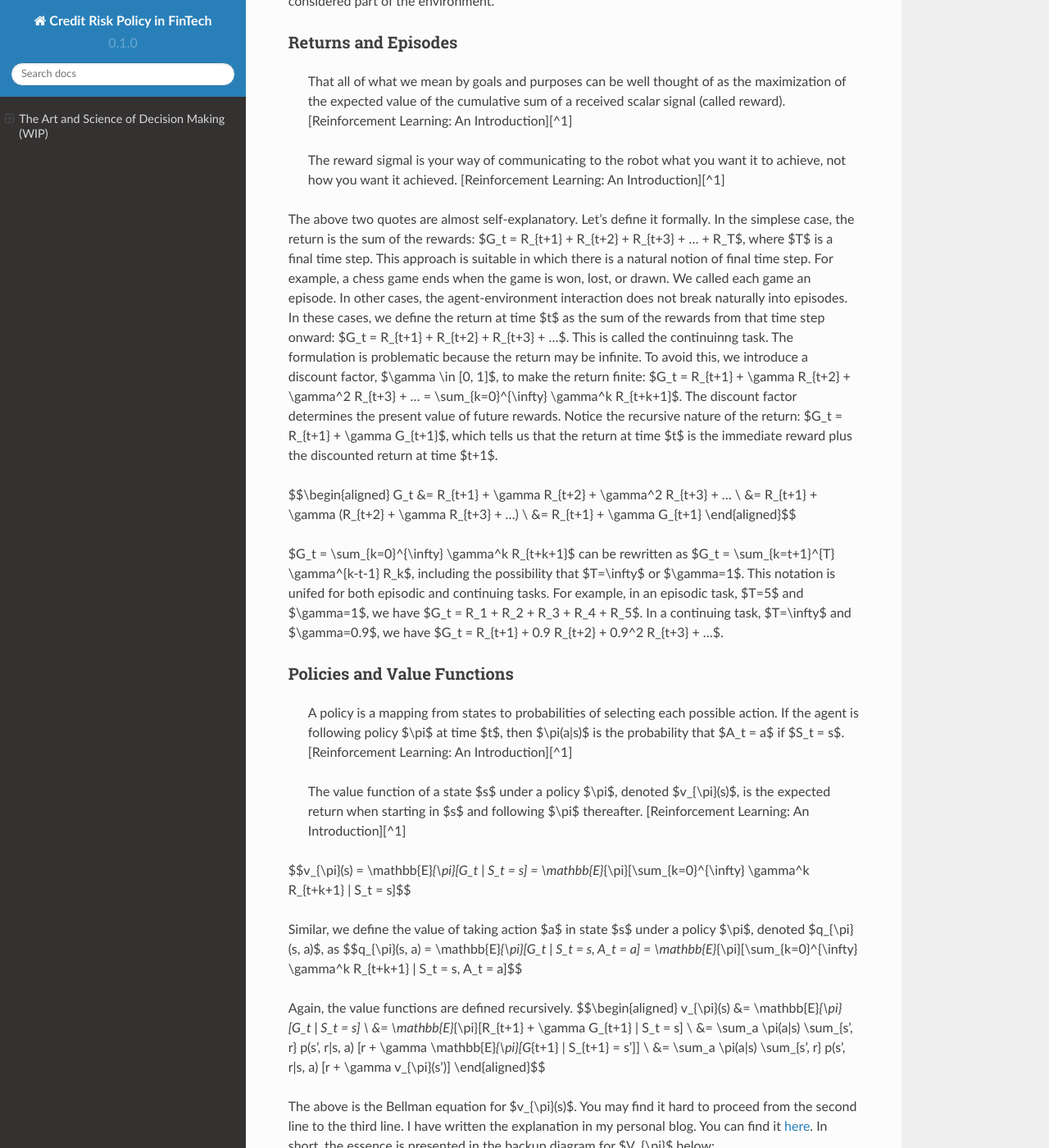
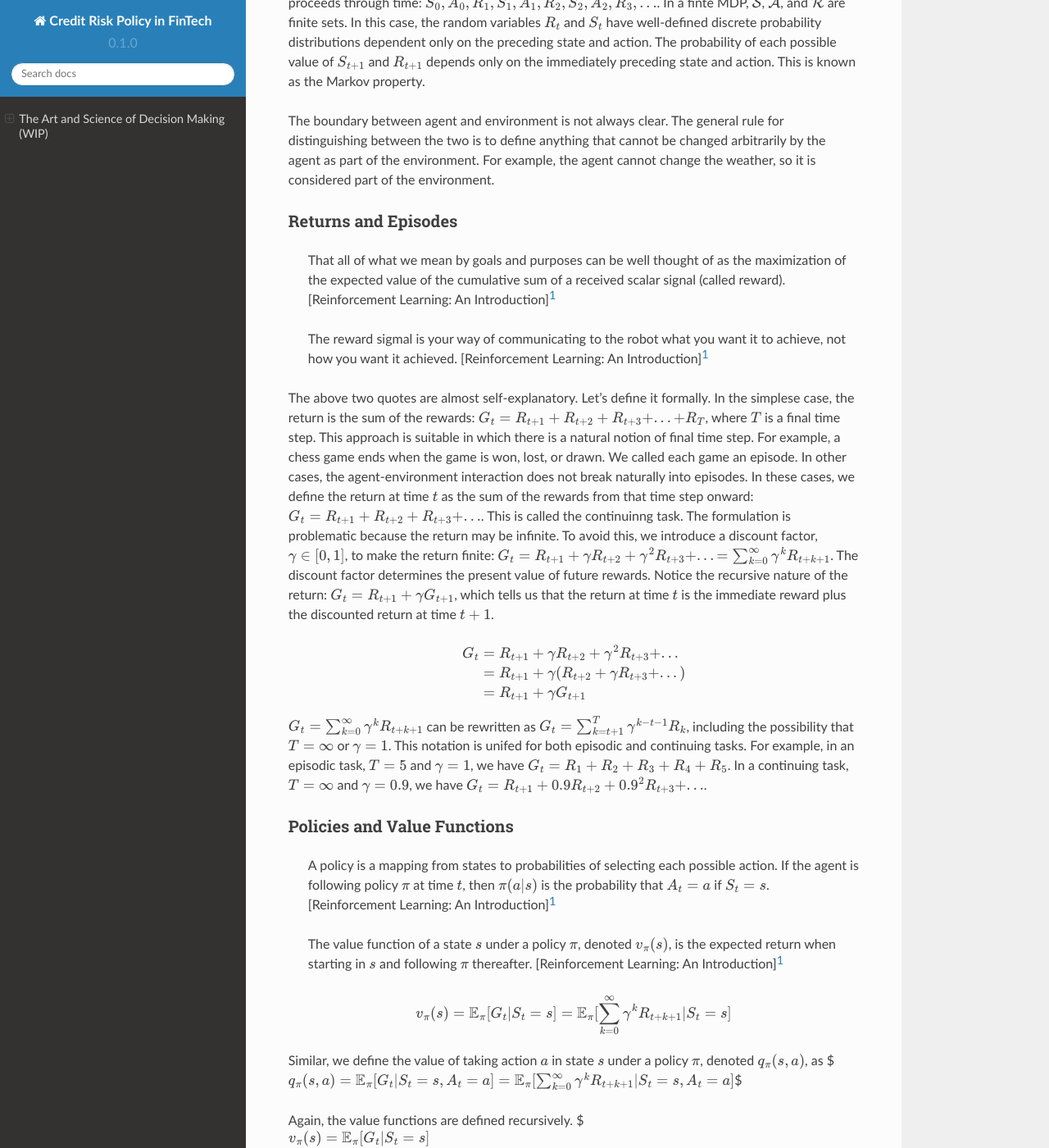
Before and after one commit to kychanbp/credit_risk_mgmt_fintech, a Sphinx documentation site: the page built from docs/source/fundamentals/decision_making.md, in a window 1280 px wide and 1400 px high, scrolled down 3589 px. Shown: the whole window at 82% size. Built offline with Sphinx 7.4.7 and the Read the Docs theme 2.0.0, drawn with Linux system fonts in a browser that asks for light colours; some of the changed text lies outside the part shown.

Commit message:
fixed latex and image

```diff
--- a/docs/requirements.txt
+++ b/docs/requirements.txt
@@ -1,3 +1,4 @@
 sphinx==7.1.2
 sphinx-rtd-theme==1.3.0rc1
 recommonmark
+myst-parser
--- a/docs/source/conf.py
+++ b/docs/source/conf.py
@@ -18,16 +18,14 @@
     'sphinx.ext.autosummary',
     'sphinx.ext.intersphinx',
     'sphinx.ext.mathjax',
-    'recommonmark',
+    'myst_parser',
 ]
 
 myst_enable_extensions = [
     "amsmath",
     "dollarmath",
-    # other extensions...
 ]
 
-# Add source suffix for Markdown files
 source_suffix = {
     '.rst': 'restructuredtext',
     '.md': 'markdown',
--- a/docs/source/fundamentals/decision_making.md
+++ b/docs/source/fundamentals/decision_making.md
@@ -50,7 +50,7 @@
 
 ### The Agent-Environment Interface
 
-<img src="agent_environment_interface.png" alt="The agent-environment interaction in a MDP" width="600">
+![The agent-environment interaction in a MDP](agent_environment_interface.png)
 
 The agent-environment interface in a Markov Decision Process (MDP) is illustrated above. The agent and environment interact at each discrete time steps, $t=0,1,2,3,...$. At each time step, the agent receives a state, $S_t \in \mathcal{S}$, from the environment, where $\mathcal{S}$ is the set of all possible states. The agent then selects an action, $A_t \in \mathcal{A}(s)$ ($A$ is a function of $s$). One time step later, the agent receives a reward, $R_{t+1} \in \mathcal{R}$, and the environment transitions to a new state, $S_{t+1}$ (We use $\mathcal{R_{t+1}}$ instead of $\mathcal{R_t}$ to denote the reward due to $\mathcal{A+t}$ because it emphasizes that the next reward and next state.). The MDP ange agent together thereby give rise to a sequence or trajectory that proceeds through time: $S_0, A_0, R_1, S_1, A_1, R_2, S_2, A_2, R_3, ...$. In a finte MDP, $\mathcal{S}$, $\mathcal{A}$, and $\mathcal{R}$ are finite sets. In this case, the random variables $R_t$ and $S_t$ have well-defined discrete probability distributions dependent only on the preceding state and action. The probability of each possible value of $S_{t+1}$ and $R_{t+1}$ depends only on the immediately preceding state and action. This is known as the Markov property.
 
@@ -93,7 +93,7 @@
 
 The above is the Bellman equation for $v_{\pi}(s)$. You may find it hard to proceed from the second line to the third line. I have written the explanation in my personal blog. You can find it [here](https://www.zhizhi-gewu.com/supplementary-note-of-the-derivation-of-bellman-equation-in-reinforcement-learning-an-introduction/). In short, the essence is presented in the backup diagram for $V_{\pi}$ below:
 
-<img src="backup_diagram.png" alt="Backup Diagram" width="500">
+![Backup Diagram](backup_diagram.png)
 
 The open circle represents a state, and each solid circle represents a state-action pair. The agent could take any of the actions $a$ based on its policy $\pi$. The environment will respond with a reward $r$ and move to the next state $s'$, according to some function $p$. Therefore, the value of the state $s$ under policy $\pi$ is the sum of all possibilities, from taking an action to moving to the next state and receiving a reward. The key idea is still the recursive nature of the value function.
 
```
